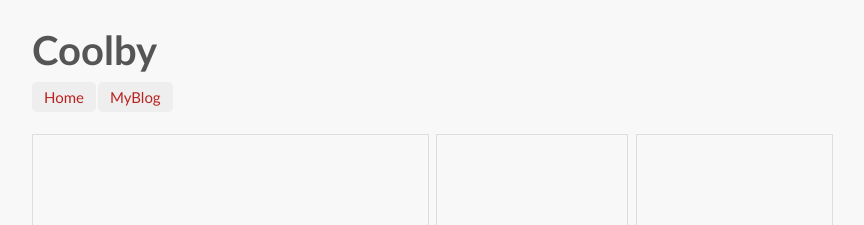
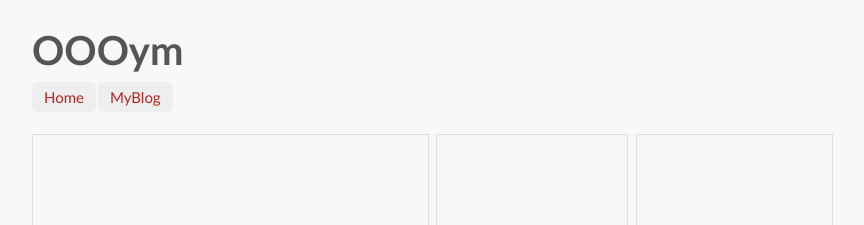
Before and after one commit to oooym/oooym.github.com, a Jekyll site: the page built from index.md, in a window 1280 px wide. Shown: the top 225 px of the page, without its empty margins (258-1122 px from the left). Built offline with Jekyll 4.4.1, drawn with Linux system fonts in a browser that asks for light colours; some web fonts are replaced; Markdown is read by kramdown in place of the engine named in the settings.

Commit message:
'baidusite'

```diff
--- a/_layouts/home.html
+++ b/_layouts/home.html
@@ -1,8 +1,8 @@
 <!doctype html>
 <html>
-<head>
+<head><meta name="baidu-site-verification" content="0n8MjFgEMXFLUtKq" />
   <meta charset="utf-8">
-  <title>Coolby</title>
+  <title>OOOym</title>
   <link rel="stylesheet" type="text/css" href="/style/css/home.css">
   <style type="text/css">
   html, body {
@@ -31,7 +31,7 @@
 </head>
 <body>
   <div class="container">
-  <h1 class="sitename">Coolby</h1>
+  <h1 class="sitename">OOOym</h1>
   <ul class="nav pills">
   <li><a href="/">Home</a></li>
   <li><a href="/blog">MyBlog</a></li>
```
Also changed, not shown: 1 other file.
